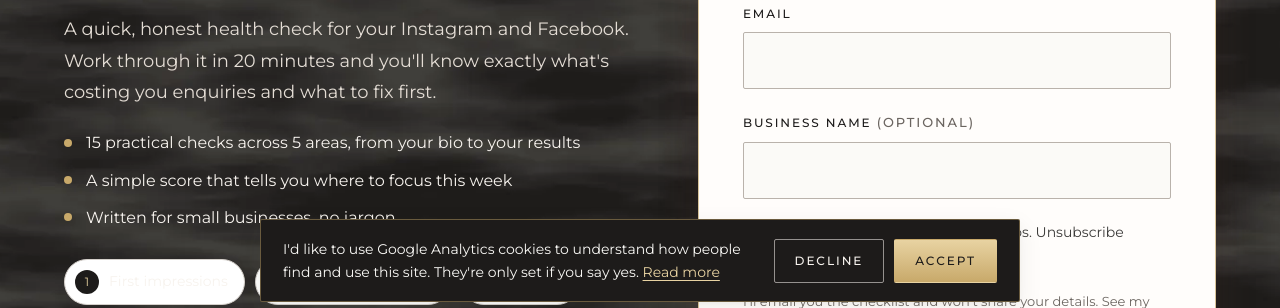
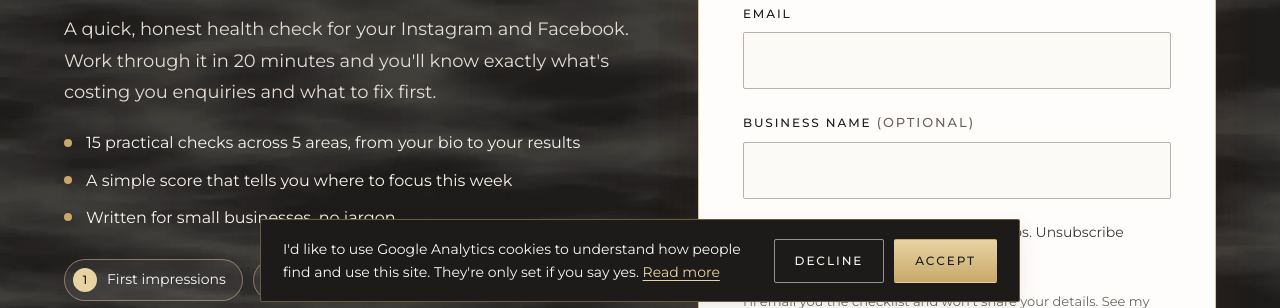
Before and after one commit to IgniteDigitalPartners/charlotte-portfolio-2026, an Astro site: page /free-audit in a window 1280 px wide. Shown: the part 482-790 px from the top of the page. Built offline with nearby package versions, Linux system fonts and the light colour scheme; Astro itself is replaced by a stand-in of ours.

Commit message:
Fix free-audit chips contrast on dark hero
Co-Authored-By: Claude Opus 5.5 <noreply@anthropic.com>
Claude-Session: https://claude.ai/code/session_01QcC7vH6kR183MRGsrUY2TM

```diff
--- a/src/pages/free-audit/index.astro
+++ b/src/pages/free-audit/index.astro
@@ -88,6 +88,6 @@ import { auditSections } from "../../data/audit-checklist";
   .fa-points li { position: relative; padding-left: 22px; }
   .fa-points li::before { content: ""; position: absolute; left: 0; top: 0.6em; width: 8px; height: 8px; border-radius: 50%; background: var(--champagne); }
   .fa-preview { display: flex; flex-wrap: wrap; gap: 10px; margin-top: 6px; }
-  .fa-chip { display: inline-flex; align-items: center; gap: 10px; padding: 10px 16px 10px 10px; border: 1px solid var(--dove); border-radius: 999px; font-size: 14px; background: #fff; }
-  .fa-chip span { display: inline-grid; place-items: center; width: 24px; height: 24px; border-radius: 50%; background: #1D1B1A; color: #E8D3A2; font-size: 12px; }
+  .fa-chip { display: inline-flex; align-items: center; gap: 10px; padding: 8px 16px 8px 8px; border: 1px solid rgba(232, 211, 162, 0.45); border-radius: 999px; font-size: 14px; background: rgba(255, 255, 255, 0.06); color: #FBFAF7; }
+  .fa-chip span { display: inline-grid; place-items: center; width: 24px; height: 24px; border-radius: 50%; background: #E8D3A2; color: #1D1B1A; font-size: 12px; font-weight: 500; }
 </style>
```
